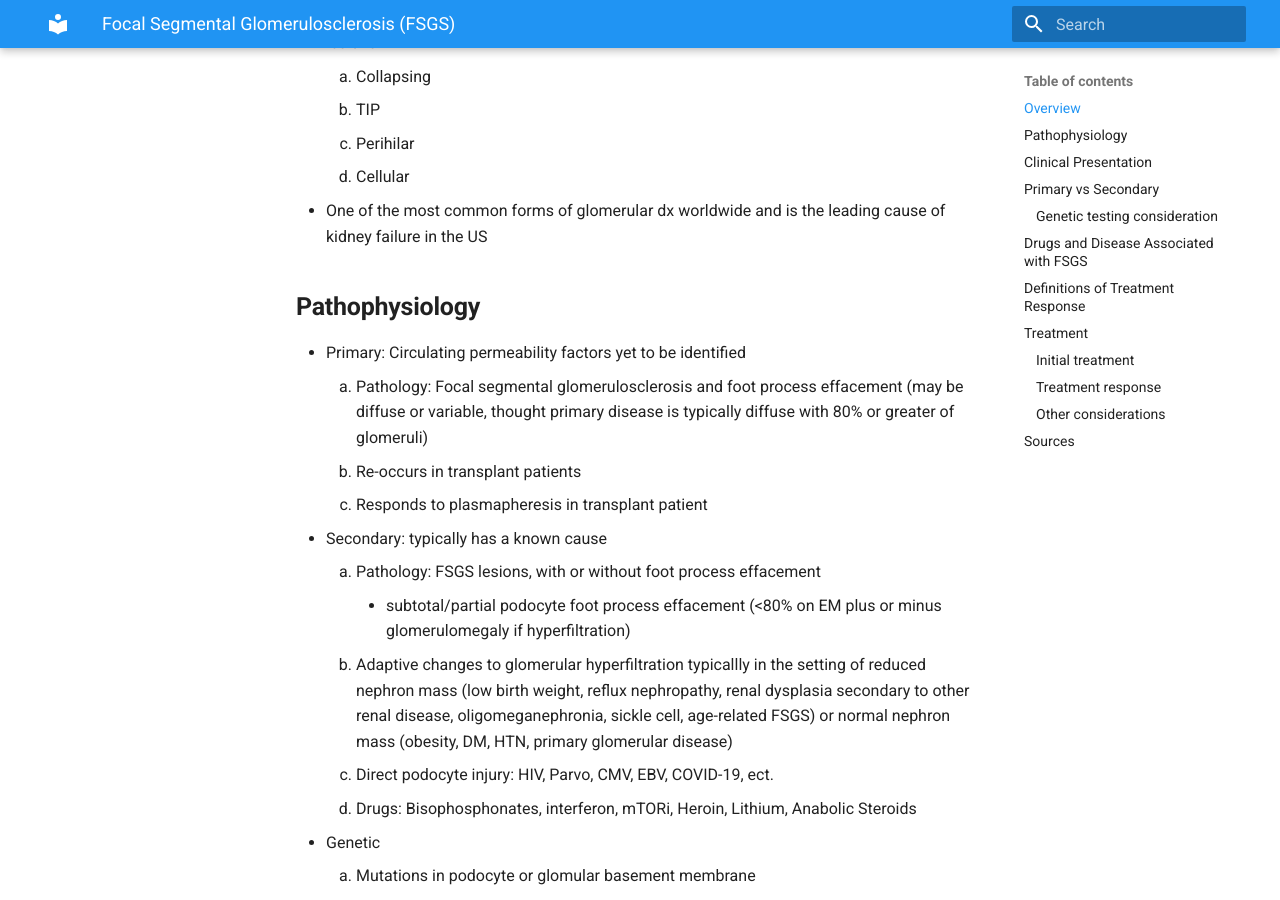
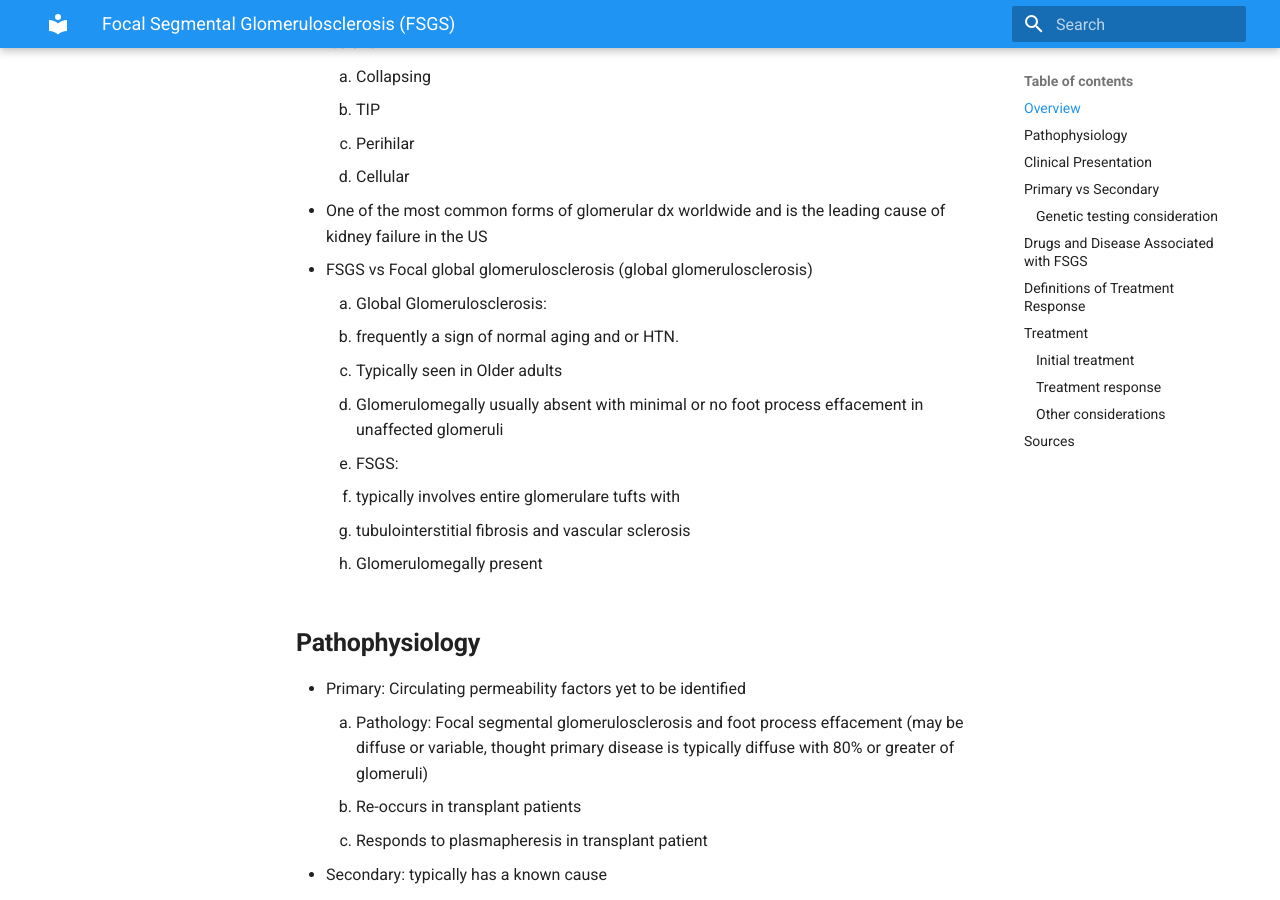
Before and after one commit to TTUNEPH2025/GN, an MkDocs documentation site: the page built from docs/FSGS.md, in a window 1280 px wide and 900 px high, scrolled down 375 px. Built offline with MkDocs 1.6.1 and Material for MkDocs 9.7.7, drawn with Linux system fonts in a browser that asks for light colours.

Commit message:
Update FSGS.md

```diff
--- a/docs/FSGS.md
+++ b/docs/FSGS.md
@@ -9,6 +9,15 @@
       3. Perihilar
       4. Cellular
   * One of the most common forms of glomerular dx worldwide and is the leading cause of kidney failure in the US
+  * FSGS vs Focal global glomerulosclerosis (global glomerulosclerosis)
+    1. Global Glomerulosclerosis:
+       - frequently a sign of normal aging and or HTN.
+       - Typically seen in Older adults
+       - Glomerulomegally usually absent with minimal or no foot process effacement in unaffected glomeruli
+    3. FSGS:
+       - typically involves entire glomerulare tufts with
+       - tubulointerstitial fibrosis and vascular sclerosis
+       - Glomerulomegally present
 ## **Pathophysiology**
   * Primary: Circulating permeability factors yet to be identified
      1. Pathology: Focal segmental glomerulosclerosis and foot process effacement (may be diffuse or variable, thought primary disease is typically diffuse with 80% or greater of glomeruli)
```
